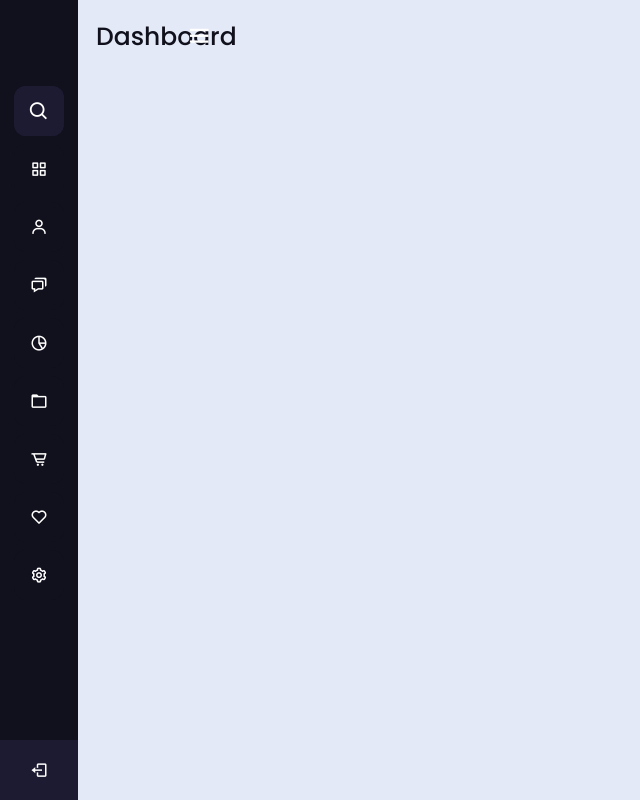
After one commit to KauaO/ProjetoFinal-PI-75-Pronto, a Django app: page /teste/ in a window 1280 px wide. The commit adds this page. Shown: the whole page, without its empty margins (0-640 px from the left). Run offline with Django 4.2, Linux system fonts and the light colour scheme.

Commit message:
SideBar inplementada

```diff
--- a/main/urls.py
+++ b/main/urls.py
@@ -31,6 +31,7 @@ urlpatterns = [
     path("atendimento/", Atendimento, name="atendimento.html"),
     path("cadastro_servico/", cadastrar_servico, name="form_servico.html"),
     path('cadastro_cliente/', cadastrar_cliente, name="form_cliente.html"),
-    path('cadastro_produto/', cadastrar_produto, name="form_produto.html")
+    path('cadastro_produto/', cadastrar_produto, name="form_produto.html"),
+    path('teste/', teste, name="teste.html")
 
 ] + static(settings.MEDIA_URL, document_root=settings.MEDIA_ROOT)
--- /dev/null
+++ b/oficina/static/css/style.css
@@ -0,0 +1,250 @@
+/* Google Font Link */
+@import url('https://fonts.googleapis.com/css2?family=Poppins:wght@200;300;400;500;600;700&display=swap');
+*{
+  margin: 0;
+  padding: 0;
+  box-sizing: border-box;
+  font-family: "Poppins" , sans-serif;
+}
+.sidebar{
+  position: fixed;
+  left: 0;
+  top: 0;
+  height: 100%;
+  width: 78px;
+  background: #11101D;
+  padding: 6px 14px;
+  z-index: 99;
+  transition: all 0.5s ease;
+}
+.sidebar.open{
+  width: 250px;
+}
+.sidebar .logo-details{
+  height: 60px;
+  display: flex;
+  align-items: center;
+  position: relative;
+}
+.sidebar .logo-details .icon{
+  opacity: 0;
+  transition: all 0.5s ease;
+}
+.sidebar .logo-details .logo_name{
+  color: #fff;
+  font-size: 20px;
+  font-weight: 600;
+  opacity: 0;
+  transition: all 0.5s ease;
+}
+.sidebar.open .logo-details .icon,
+.sidebar.open .logo-details .logo_name{
+  opacity: 1;
+}
+.sidebar .logo-details #buttom{
+  position: absolute;
+  top: 50%;
+  right: 0;
+  transform: translateY(-50%);
+  font-size: 22px;
+  transition: all 0.4s ease;
+  font-size: 23px;
+  text-align: center;
+  cursor: pointer;
+  transition: all 0.5s ease;
+}
+.sidebar.open .logo-details #buttom{
+  text-align: right;
+}
+.sidebar i{
+  color: #fff;
+  height: 60px;
+  min-width: 50px;
+  font-size: 28px;
+  text-align: center;
+  line-height: 60px;
+}
+.sidebar .nav-list{
+  margin-top: 20px;
+  height: 100%;
+}
+.sidebar li{
+  position: relative;
+  margin: 8px 0;
+  list-style: none;
+}
+.sidebar li .tooltip{
+  position: absolute;
+  top: -20px;
+  left: calc(100% + 15px);
+  z-index: 3;
+  background: #fff;
+  box-shadow: 0 5px 10px rgba(0, 0, 0, 0.3);
+  padding: 6px 12px;
+  border-radius: 4px;
+  font-size: 15px;
+  font-weight: 400;
+  opacity: 0;
+  white-space: nowrap;
+  pointer-events: none;
+  transition: 0s;
+}
+.sidebar li:hover .tooltip{
+  opacity: 1;
+  pointer-events: auto;
+  transition: all 0.4s ease;
+  top: 50%;
+  transform: translateY(-50%);
+}
+.sidebar.open li .tooltip{
+  display: none;
+}
+.sidebar input{
+  font-size: 15px;
+  color: #FFF;
+  font-weight: 400;
+  outline: none;
+  height: 50px;
+  width: 100%;
+  width: 50px;
+  border: none;
+  border-radius: 12px;
+  transition: all 0.5s ease;
+  background: #1d1b31;
+}
+.sidebar.open input{
+  padding: 0 20px 0 50px;
+  width: 100%;
+}
+.sidebar .bx-search{
+  position: absolute;
+  top: 50%;
+  left: 0;
+  transform: translateY(-50%);
+  font-size: 22px;
+  background: #1d1b31;
+  color: #FFF;
+}
+.sidebar.open .bx-search:hover{
+  background: #1d1b31;
+  color: #FFF;
+}
+.sidebar .bx-search:hover{
+  background: #FFF;
+  color: #11101d;
+}
+.sidebar li a{
+  display: flex;
+  height: 100%;
+  width: 100%;
+  border-radius: 12px;
+  align-items: center;
+  text-decoration: none;
+  transition: all 0.4s ease;
+  background: #11101D;
+}
+.sidebar li a:hover{
+  background: #FFF;
+}
+.sidebar li a .links_name{
+  color: #fff;
+  font-size: 15px;
+  font-weight: 400;
+  white-space: nowrap;
+  opacity: 0;
+  pointer-events: none;
+  transition: 0.4s;
+}
+.sidebar.open li a .links_name{
+  opacity: 1;
+  pointer-events: auto;
+}
+.sidebar li a:hover .links_name,
+.sidebar li a:hover i{
+  transition: all 0.5s ease;
+  color: #11101D;
+}
+.sidebar li i{
+  height: 50px;
+  line-height: 50px;
+  font-size: 18px;
+  border-radius: 12px;
+}
+.sidebar li.profile{
+  position: fixed;
+  height: 60px;
+  width: 78px;
+  left: 0;
+  bottom: -8px;
+  padding: 10px 14px;
+  background: #1d1b31;
+  transition: all 0.5s ease;
+  overflow: hidden;
+}
+.sidebar.open li.profile{
+  width: 250px;
+}
+.sidebar li .profile-details{
+  display: flex;
+  align-items: center;
+  flex-wrap: nowrap;
+}
+.sidebar li img{
+  height: 45px;
+  width: 45px;
+  object-fit: cover;
+  border-radius: 6px;
+  margin-right: 10px;
+}
+.sidebar li.profile .name,
+.sidebar li.profile .job{
+  font-size: 15px;
+  font-weight: 400;
+  color: #fff;
+  white-space: nowrap;
+}
+.sidebar li.profile .job{
+  font-size: 12px;
+}
+.sidebar .profile #log_out{
+  position: absolute;
+  top: 50%;
+  right: 0;
+  transform: translateY(-50%);
+  background: #1d1b31;
+  width: 100%;
+  height: 60px;
+  line-height: 60px;
+  border-radius: 0px;
+  transition: all 0.5s ease;
+}
+.sidebar.open .profile #log_out{
+  width: 50px;
+  background: none;
+}
+.home-section{
+  position: relative;
+  background: #E4E9F7;
+  min-height: 100vh;
+  top: 0;
+  left: 78px;
+  width: calc(100% - 78px);
+  transition: all 0.5s ease;
+  z-index: 2;
+}
+.sidebar.open ~ .home-section{
+  left: 250px;
+  width: calc(100% - 250px);
+}
+.home-section .text{
+  display: inline-block;
+  color: #11101d;
+  font-size: 25px;
+  font-weight: 500;
+  margin: 18px
+}
+@media (max-width: 420px) {
+  .sidebar li .tooltip{
+    display: none;
+  }
+}
--- a/oficina/templates/atendimento.html
+++ b/oficina/templates/atendimento.html
@@ -1,9 +1,3 @@
 {% extends 'base.html' %}
 
 <h1>olá</h1>
-<p>
-    sffffffffgsf
-    sffgsgsgfsf
-    gggsgfggg
-    gs\gggsgfggg
-</p>
--- a/oficina/templates/form_produto.html
+++ b/oficina/templates/form_produto.html
@@ -65,6 +65,7 @@
         <div style="display: none;" class="form-check mb-3" id="btn">
             <input class="btn btn-primary" type="submit" value="Cadastrar">
         </div>
+
     </form>
 
     <script src="../static/js/ocultar.js"></script>
--- /dev/null
+++ b/oficina/templates/teste.html
@@ -0,0 +1,121 @@
+<!DOCTYPE html>
+<!-- Created by CodingLab |www.youtube.com/CodingLabYT-->
+<html lang="en" dir="ltr">
+  <head>
+    <meta charset="UTF-8">
+    <!--<title> Responsive Sidebar Menu  | CodingLab </title>-->
+    <link rel="stylesheet" href="..\static\css\style.css">
+    <!-- Boxicons CDN Link -->
+    <link href='https://unpkg.com/boxicons@2.0.7/css/boxicons.min.css' rel='stylesheet'>
+     <meta name="viewport" content="width=device-width, initial-scale=1.0">
+   </head>
+<body>
+  <div class="sidebar">
+    <div class="logo-details">
+      <i class='bx bxl-c-plus-plus icon'></i>
+        <div class="logo_name">CodingLab</div>
+        <i class='bx bx-menu' id="btn" ></i>
+    </div>
+    <ul class="nav-list">
+      <li>
+          <i class='bx bx-search' ></i>
+         <input type="text" placeholder="Search...">
+         <span class="tooltip">Search</span>
+      </li>
+      <li>
+        <a href="#">
+          <i class='bx bx-grid-alt'></i>
+          <span class="links_name">Dashboard</span>
+        </a>
+         <span class="tooltip">Dashboard</span>
+      </li>
+      <li>
+       <a href="#">
+         <i class='bx bx-user' ></i>
+         <span class="links_name">User</span>
+       </a>
+       <span class="tooltip">User</span>
+     </li>
+     <li>
+       <a href="#">
+         <i class='bx bx-chat' ></i>
+         <span class="links_name">Messages</span>
+       </a>
+       <span class="tooltip">Messages</span>
+     </li>
+     <li>
+       <a href="#">
+         <i class='bx bx-pie-chart-alt-2' ></i>
+         <span class="links_name">Analytics</span>
+       </a>
+       <span class="tooltip">Analytics</span>
+     </li>
+     <li>
+       <a href="#">
+         <i class='bx bx-folder' ></i>
+         <span class="links_name">File Manager</span>
+       </a>
+       <span class="tooltip">Files</span>
+     </li>
+     <li>
+       <a href="#">
+         <i class='bx bx-cart-alt' ></i>
+         <span class="links_name">Order</span>
+       </a>
+       <span class="tooltip">Order</span>
+     </li>
+     <li>
+       <a href="#">
+         <i class='bx bx-heart' ></i>
+         <span class="links_name">Saved</span>
+       </a>
+       <span class="tooltip">Saved</span>
+     </li>
+     <li>
+       <a href="#">
+         <i class='bx bx-cog' ></i>
+         <span class="links_name">Setting</span>
+       </a>
+       <span class="tooltip">Setting</span>
+     </li>
+     <li class="profile">
+         <div class="profile-details">
+           <!--<img src="profile.jpg" alt="profileImg">-->
+           <div class="name_job">
+             <div class="name">Prem Shahi</div>
+             <div class="job">Web designer</div>
+           </div>
+         </div>
+         <i class='bx bx-log-out' id="log_out" ></i>
+     </li>
+    </ul>
+  </div>
+  <section class="home-section">
+      <div class="text">Dashboard</div>
+  </section>
+  <script>
+  let sidebar = document.querySelector(".sidebar");
+  let closeBtn = document.querySelector("#btn");
+  let searchBtn = document.querySelector(".bx-search");
+
+  closeBtn.addEventListener("click", ()=>{
+    sidebar.classList.toggle("open");
+    menuBtnChange();//calling the function(optional)
+  });
+
+  searchBtn.addEventListener("click", ()=>{ // Sidebar open when you click on the search iocn
+    sidebar.classList.toggle("open");
+    menuBtnChange(); //calling the function(optional)
+  });
+
+  // following are the code to change sidebar button(optional)
+  function menuBtnChange() {
+   if(sidebar.classList.contains("open")){
+     closeBtn.classList.replace("bx-menu", "bx-menu-alt-right");//replacing the iocns class
+   }else {
+     closeBtn.classList.replace("bx-menu-alt-right","bx-menu");//replacing the iocns class
+   }
+  }
+  </script>
+</body>
+</html>
--- a/oficina/views.py
+++ b/oficina/views.py
@@ -64,3 +64,6 @@ def Retrovisores(request):
 
 def Atendimento(request):
     return render (request, "atendimento.html")
+
+def teste(request):
+    return render (request, "teste.html")
```
Also changed, not shown: oficina/static/js/ocultar.js (+7 -6 lines), oficina/templates/base.html (+85 -30 lines), oficina/templates/form_servico.html (+8 -12 lines).
